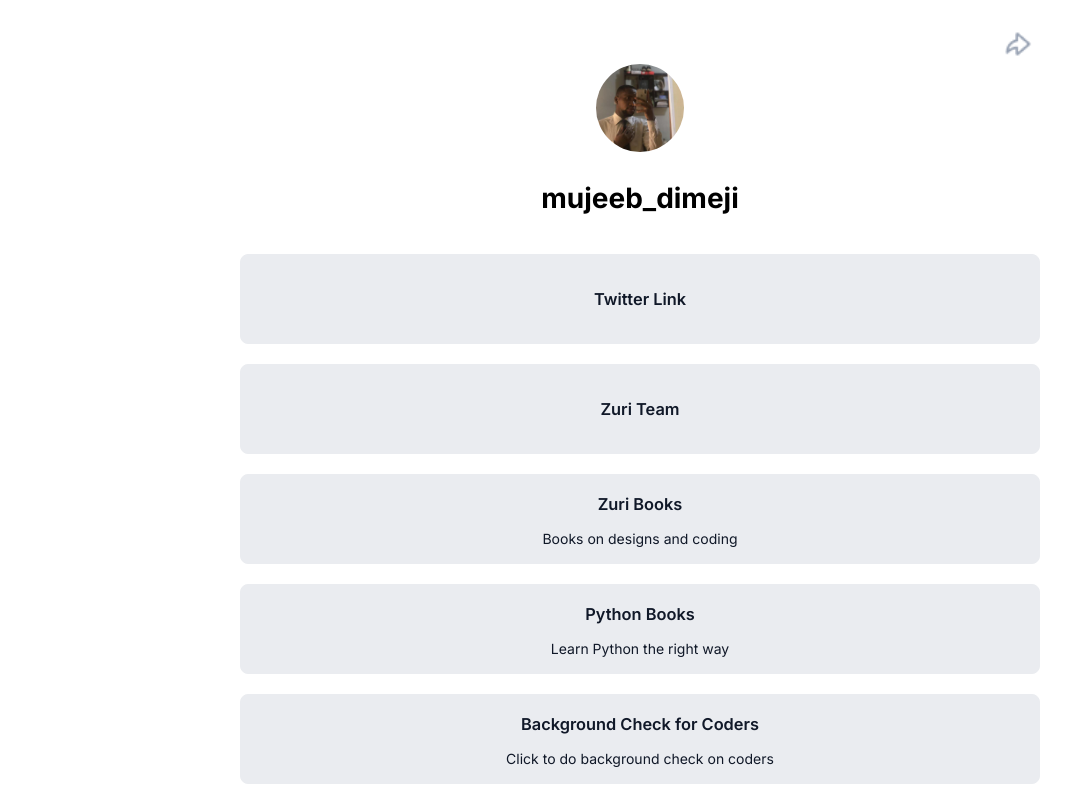
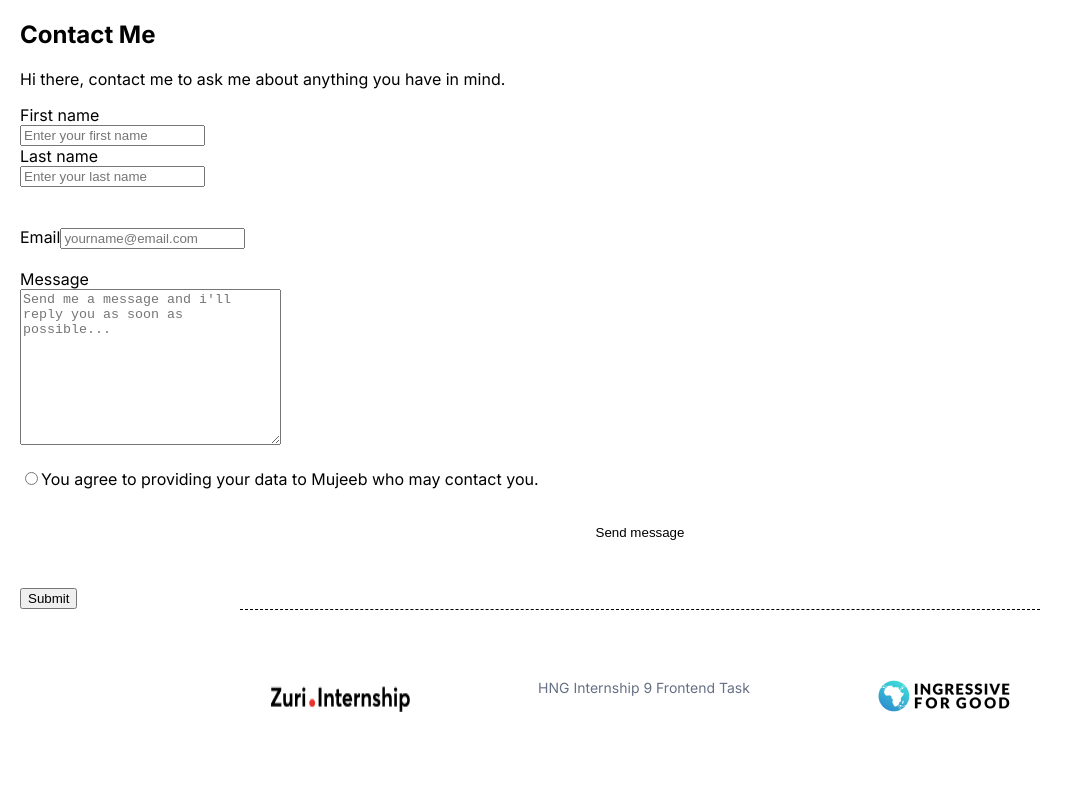
Before and after one commit to hemjay07/Linktree_React_hng1, a React (Vite) app: page /contact in a window 1280 px wide. Shown: the top 800 px of the page, without its empty margins (0-1083 px from the left). Built offline with nearby package versions, Linux system fonts and the light colour scheme.

Commit message:
feat: added a contact me page

```diff
--- a/package.json
+++ b/package.json
@@ -10,7 +10,8 @@
   },
   "dependencies": {
     "react": "^18.2.0",
-    "react-dom": "^18.2.0"
+    "react-dom": "^18.2.0",
+    "react-router-dom": "^6.4.3"
   },
   "devDependencies": {
     "@types/react": "^18.0.22",
--- a/src/App.jsx
+++ /dev/null
@@ -1,14 +0,0 @@
-import React from "react";
-import Main from "./components/Main";
-import Footer from "./components/Footer";
-
-function App() {
-  return (
-    <div className="app">
-      <Main />
-      <Footer />
-    </div>
-  );
-}
-
-export default App;
--- /dev/null
+++ b/src/components/App.jsx
@@ -0,0 +1,21 @@
+import React from "react";
+
+import { BrowserRouter as Router, Routes, Route } from "react-router-dom";
+import Home from "./Home";
+import ContactMe from "./ContactMe";
+function App() {
+  return (
+    <Router>
+      <Routes>
+        <Route path="/" element={<Home />} />
+        <Route path="/contact" element={<ContactMe />} />
+
+        {/* <Route path="/contact">
+          <ContactMe />
+        </Route> */}
+      </Routes>
+    </Router>
+  );
+}
+
+export default App;
--- /dev/null
+++ b/src/components/ContactMe.jsx
@@ -0,0 +1,65 @@
+import React from "react";
+import Footer from "./footer";
+
+export default function () {
+  function handleSubmit(event) {
+    event.preventDefault();
+  }
+  return (
+    <>
+      <div className="contact">
+        <div>
+          <h2>Contact Me</h2>
+        </div>
+        <p> Hi there, contact me to ask me about anything you have in mind.</p>
+        <form onSubmit={handleSubmit}>
+          <label htmlFor="first_name">First name</label>
+          <input
+            type="text"
+            id="first_name"
+            placeholder="Enter your first name"
+          />
+          <label htmlFor="last_name">Last name</label>
+          <input
+            type="text"
+            id="last_name"
+            placeholder="Enter your last name"
+          />
+          <br />
+          <br />
+          <label htmlFor="email">Email</label>
+          <input type="email" id="email" placeholder="yourname@email.com" />
+          <br />
+          <br />
+          <label htmlFor="message">Message</label>
+          <br />
+          <textarea
+            name="textarea"
+            id="message"
+            cols="30"
+            rows="10"
+            placeholder="Send me a message and i'll reply you as soon as possible..."
+          ></textarea>
+          <br />
+          <br />
+
+          {/* <textarea
+            type="text"
+            id="message"
+            placeholder="Send me a message and i'll reply you as soon as possible..."
+          /> */}
+
+          <input type="radio" id="radio_check" />
+          <label htmlFor="radio_check">
+            You agree to providing your data to Mujeeb who may contact you.
+          </label>
+          <button type="submit" id="btn__submit">
+            Send message
+          </button>
+          <input type="submit" />
+        </form>
+      </div>
+      <Footer />
+    </>
+  );
+}
--- /dev/null
+++ b/src/components/Home.jsx
@@ -0,0 +1,12 @@
+import React from "react";
+import Main from "./Main";
+import Footer from "./Footer";
+
+export default function Home() {
+  return (
+    <div className="app">
+      <Main />
+      <Footer />
+    </div>
+  );
+}
--- a/src/components/Main.jsx
+++ b/src/components/Main.jsx
@@ -58,6 +58,14 @@
             <p>Get free design book by Zuri. Yes there is no catch.</p>
           </a>
         </button>
+        <button id="contact" className="btn">
+          <a href="/contact">
+            <h3>Contact Me</h3>
+            <p>
+              Hi there, contact me to ask me about anything you have in mind.
+            </p>
+          </a>
+        </button>
       </div>
       <div className="main--footer"></div>
       <img className="slack" src={Slackicon} alt="slack icon" />
--- a/src/index.css
+++ b/src/index.css
@@ -125,3 +125,14 @@
     margin-left: 755px;
   }
 }
+/* Contact me
+
+-------------------------------------------
+*/
+
+#first_name {
+  display: block;
+}
+#last_name {
+  display: block;
+}
--- a/src/main.jsx
+++ b/src/main.jsx
@@ -1,6 +1,6 @@
 import React from "react";
 import ReactDOM from "react-dom/client";
-import App from "./App";
+import App from "./components/App";
 import "./index.css";
 
 function Main() {
```
Also changed, not shown: 1 other file (tests, documents, lock files or other folders).
